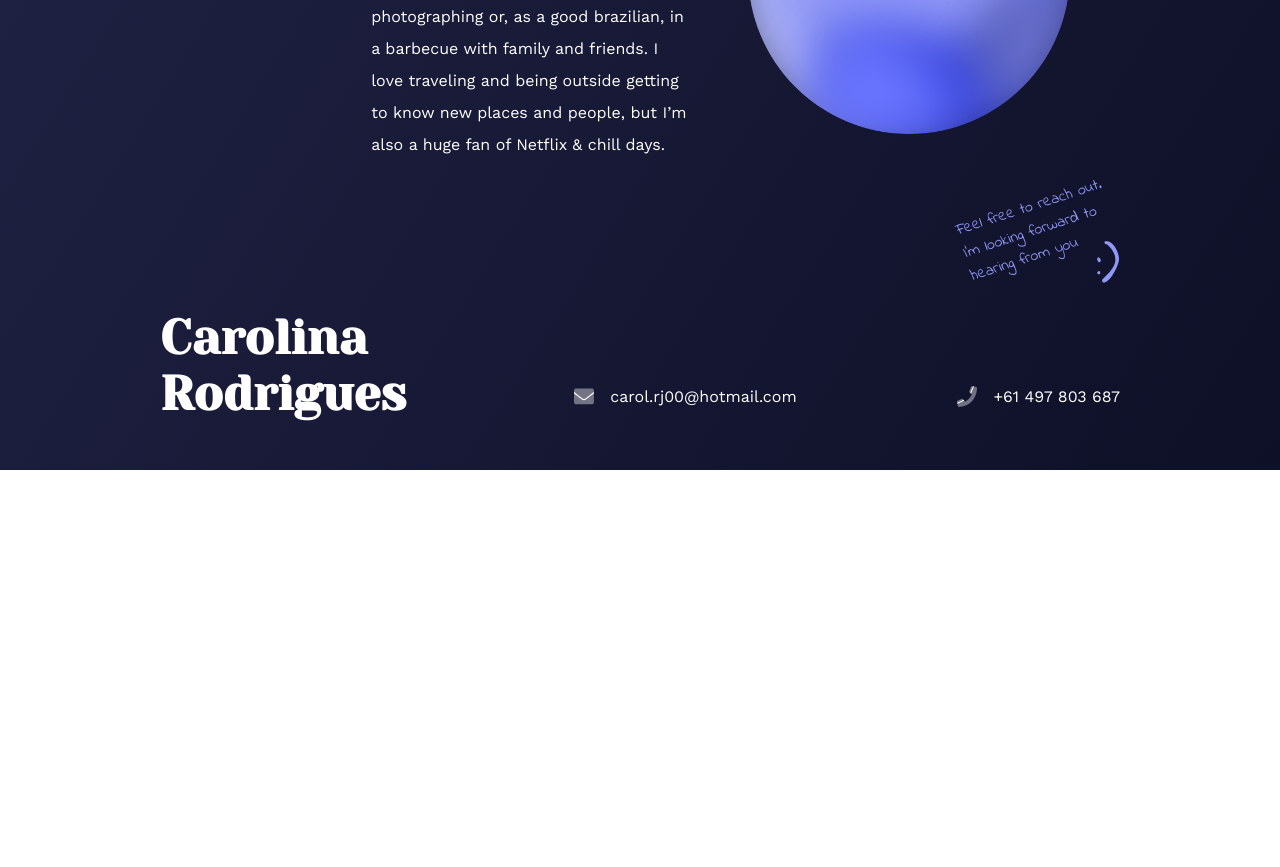
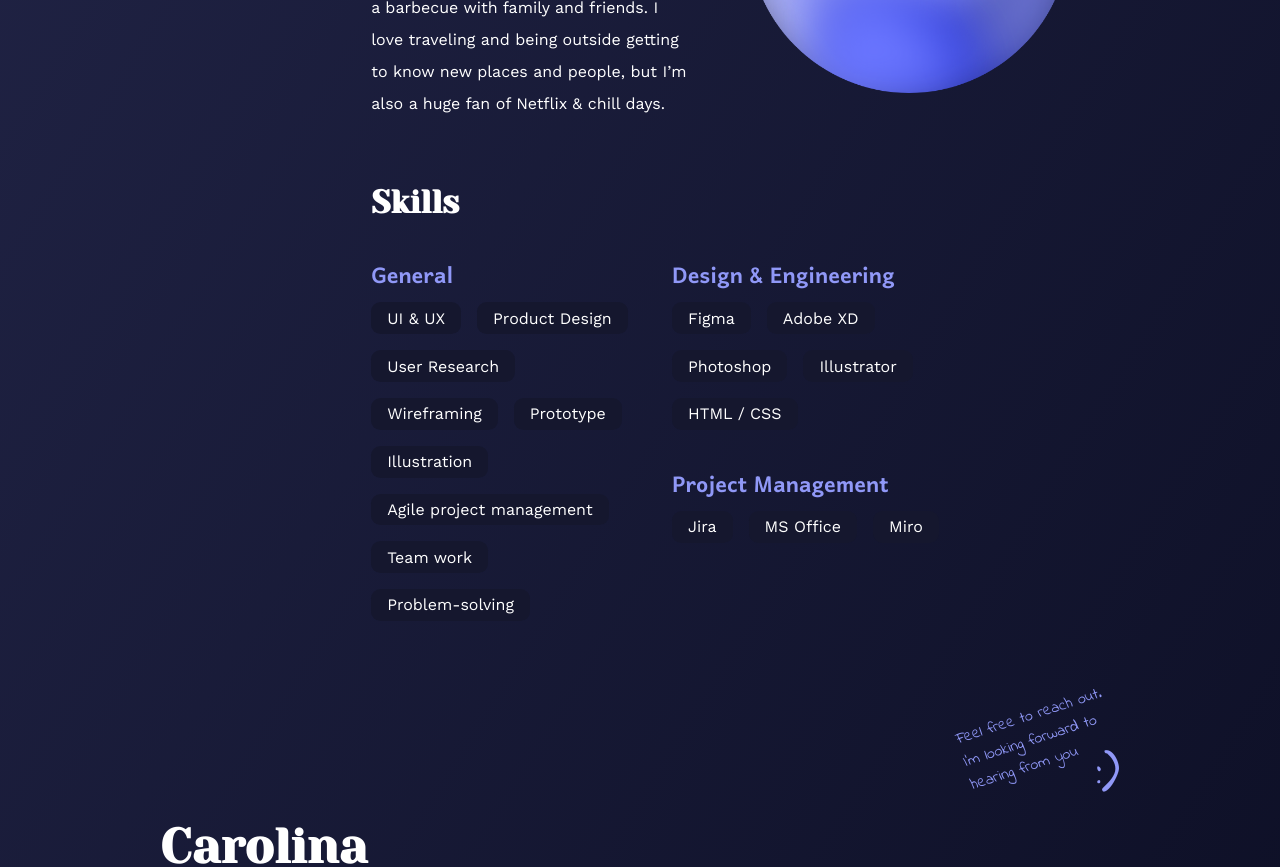
Before and after one commit to maolivieri/carolina-portfolio, a Next.js app: page /about in a window 1280 px wide. Shown: the part 980-1847 px from the top of the page. Before the commit the page ends 1450 px from the top, so only its background shows below. Built offline with nearby package versions, Linux system fonts and the light colour scheme.

Commit message:
feat: add skills section to about page

```diff
--- a/src/pages/about/index.tsx
+++ b/src/pages/about/index.tsx
@@ -1,6 +1,7 @@
 import styles from "./styles.module.scss";
 import { SideNav } from "../../components/SideNav";
 import Image from "next/image";
+import skillsJson from "./skills.json";
 
 const AboutPage = () => {
   return (
@@ -26,7 +27,7 @@ const AboutPage = () => {
           ended up taking me a few places around the globe and working with
           different types of projects and clientes from diverse industries.
         </p>
-        <button className={styles.dowloadButton}>Download Resume</button>
+        {/* <button className={styles.dowloadButton}>Download Resume</button> */}
         <div className={styles.extaContent}>
           <div className={styles.extaContentLeftColumn}>
             <p>
@@ -41,7 +42,21 @@ const AboutPage = () => {
             <div className={styles.profileDetailCircle} />
           </div>
         </div>
-        <div className={styles.skills}></div>
+        <div className={styles.skillsSectionWrapper}>
+          <h3 className={styles.skillsSectionTitle}>Skills</h3>
+          <div className={styles.skills}>
+            {skillsJson.map((skill) => (
+              <div key={skill.skill_title}>
+                <h6>{skill.skill_title}</h6>
+                <ul>
+                  {skill.skills_list.map((sk) => (
+                    <li key={sk}>{sk}</li>
+                  ))}
+                </ul>
+              </div>
+            ))}
+          </div>
+        </div>
       </main>
       <div className={styles.footer}>
         <div className={styles.footerHightlight}>
--- /dev/null
+++ b/src/pages/about/skills.json
@@ -0,0 +1,30 @@
+[
+  {
+    "skill_title": "General",
+    "skills_list": [
+      "UI & UX",
+      "Product Design",
+      "User Research",
+      "Wireframing",
+      "Prototype",
+      "Illustration",
+      "Agile project management",
+      "Team work",
+      "Problem-solving"
+    ]
+  },
+  {
+    "skill_title": "Design & Engineering",
+    "skills_list": [
+      "Figma",
+      "Adobe XD",
+      "Photoshop",
+      "Illustrator",
+      "HTML / CSS"
+    ]
+  },
+  {
+    "skill_title": "Project Management",
+    "skills_list": ["Jira", "MS Office", "Miro"]
+  }
+]
--- a/src/pages/about/styles.module.scss
+++ b/src/pages/about/styles.module.scss
@@ -61,12 +61,26 @@
 }
 
 .dowloadButton {
-  background: #9098f7;
+  position: relative;
   padding: 0.8rem 2.2rem;
   border-radius: 0.7rem;
   text-decoration: none;
   border: none;
   margin-bottom: 2rem;
+  cursor: pointer;
+  overflow: hidden;
+  color: #0e1027;
+  background: rgba(144, 152, 247, 1);
+
+  &:hover {
+    background: rgba(144, 152, 247, 0.8);
+    color: #ffffff;
+  }
+
+  &:active {
+    background: rgba(144, 152, 247, 0.9);
+    color: #ffffff;
+  }
 
   @media (min-width: 768px) {
     margin-bottom: 0;
@@ -285,3 +299,64 @@
     margin-left: 10rem;
   }
 }
+
+.skillsSectionWrapper {
+  padding: 2rem 0;
+
+  .skillsSectionTitle {
+    font-size: 2rem;
+    color: #ffffff;
+  }
+}
+
+.skills {
+  display: grid;
+  grid-template-columns: 1fr 1fr;
+  grid-template-rows: 1fr 1fr;
+  grid-gap: 2rem;
+
+  div:first-child {
+    grid-row: 1/3;
+  }
+
+  h6 {
+    color: #9098f7;
+    font-size: 1.8rem;
+    margin: 0;
+    width: 100%;
+  }
+
+  div {
+    width: calc(90vw / 2);
+    display: flex;
+    flex-direction: column;
+
+    @media (min-width: 768px) {
+      width: calc(78vw / 2);
+    }
+
+    @media (min-width: 992px) {
+      width: calc(60vw / 2);
+    }
+
+    @media (min-width: 1200px) {
+      width: calc(42vw / 2);
+    }
+
+    ul {
+      display: flex;
+      flex-wrap: wrap;
+      gap: 1rem;
+      margin: 0;
+      padding: 0;
+    }
+
+    li {
+      list-style-type: none;
+      padding: 0.4rem 1rem;
+      border-radius: 0.6rem;
+      background: #15172e;
+      color: #ffffff;
+    }
+  }
+}
```
